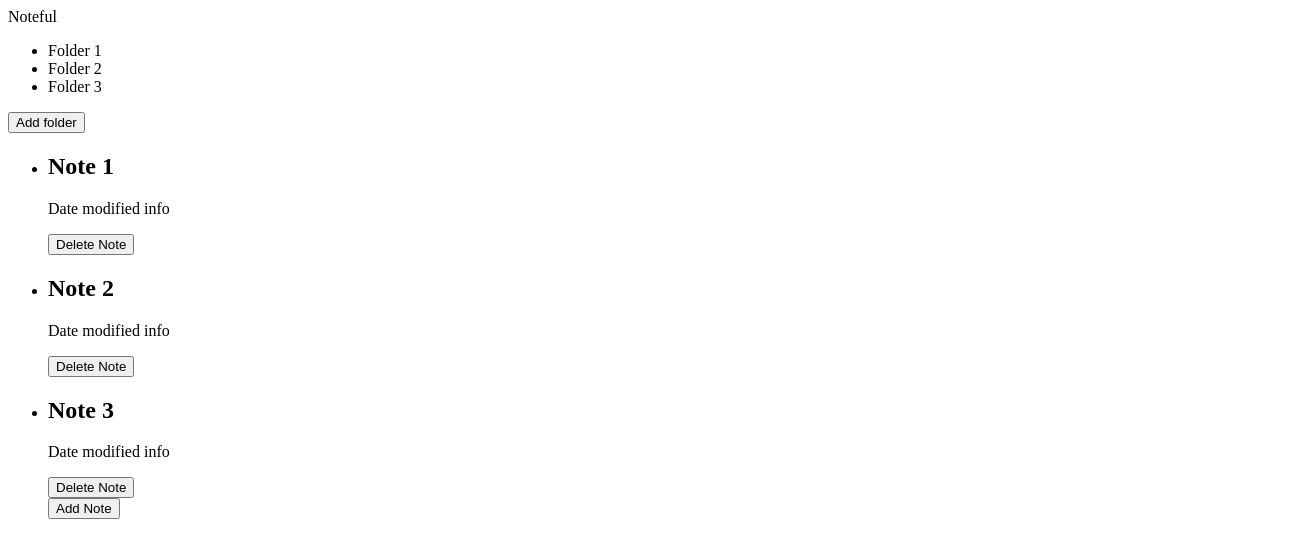
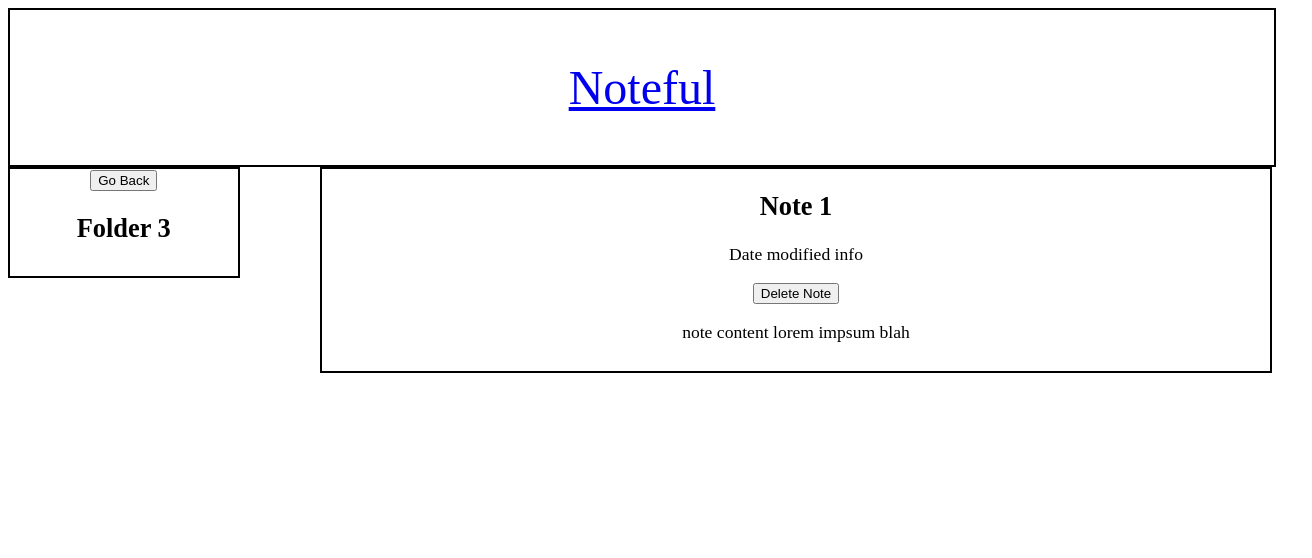
Before and after one commit to thinkful-ei-iguana/Anugrah-Calvin-Noteful, a React (Create React App) app in the folder noteful/: page /note in a window 1280 px wide. Shown: the top 558 px of the page, 1312 px wide, since content can reach past the window. Built offline with nearby package versions, Linux system fonts and the light colour scheme.

Commit message:
added initial links

```diff
--- a/noteful/package.json
+++ b/noteful/package.json
@@ -5,6 +5,7 @@
   "dependencies": {
     "react": "^16.12.0",
     "react-dom": "^16.12.0",
+    "react-router-dom": "^5.1.2",
     "react-scripts": "3.2.0"
   },
   "scripts": {
--- a/noteful/src/App.js
+++ b/noteful/src/App.js
@@ -1,10 +1,18 @@
 import React, { Component } from "react";
 import Main from "./main";
+import Note from "./note"
 import { Route } from "react-router-dom";
 
 class App extends Component {
   render() {
-    return <Main />;
+    return (
+      <div className="app">
+        <Route exact path="/" component={Main} />
+
+        <Route exact path="/note" component={Note} />
+
+      </div>)
+    //<Main />;
   }
 }
 
--- a/noteful/src/main.css
+++ b/noteful/src/main.css
@@ -10,7 +10,7 @@
   width: 100%;
 }
 
-@media only screen and (min-width: 1920px) {
+/* @media only screen and (min-width: 1920px) { */
   li {
     list-style: none;
     border: solid black 2px;
@@ -58,4 +58,4 @@
     float: left;
     list-style-position: inherit;
   }
-}
+/* } */
--- a/noteful/src/main.js
+++ b/noteful/src/main.js
@@ -1,4 +1,5 @@
 import React from "react";
+import { Link } from "react-router-dom";
 import "./main.css";
 
 // class Main extends Component {
@@ -7,7 +8,7 @@
   return (
     <div>
       <header className="mainHeader">
-        {/* <link to="/">Noteful</link> */} Noteful
+        <Link to="/">Noteful</Link>
       </header>
 
       <section className="sideBar">
--- a/noteful/src/note.js
+++ b/noteful/src/note.js
@@ -1,10 +1,11 @@
 import React from 'react';
+import { Link } from 'react-router-dom';
 
 const note = () => {
     return (
         <div>
             <header className="mainHeader">
-                {/* <link to="/">Noteful</link> */}
+                <Link to="/">Noteful</Link>
             </header>
 
             <section className="sideBar">
```
Also changed, not shown: 1 other file (tests, documents, lock files or other folders).
